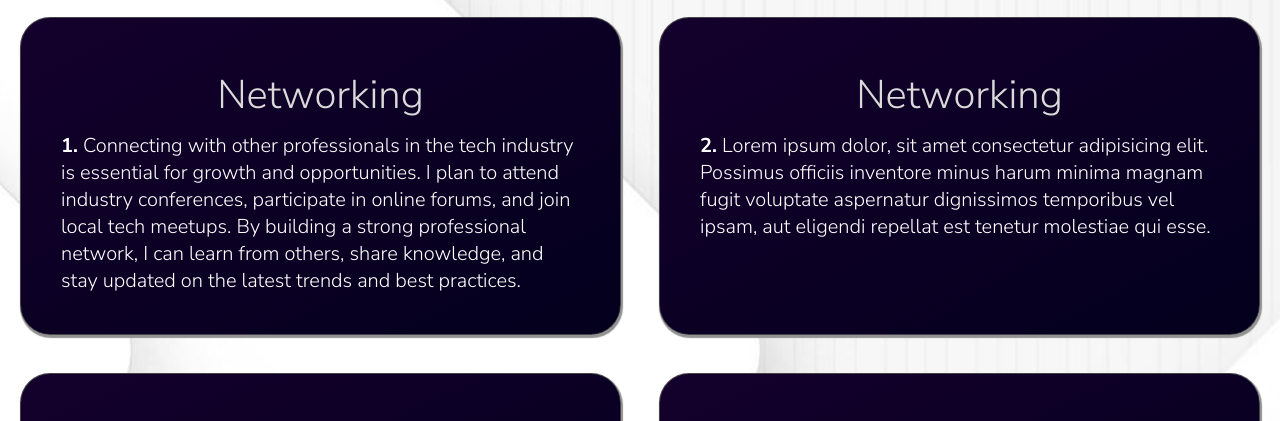
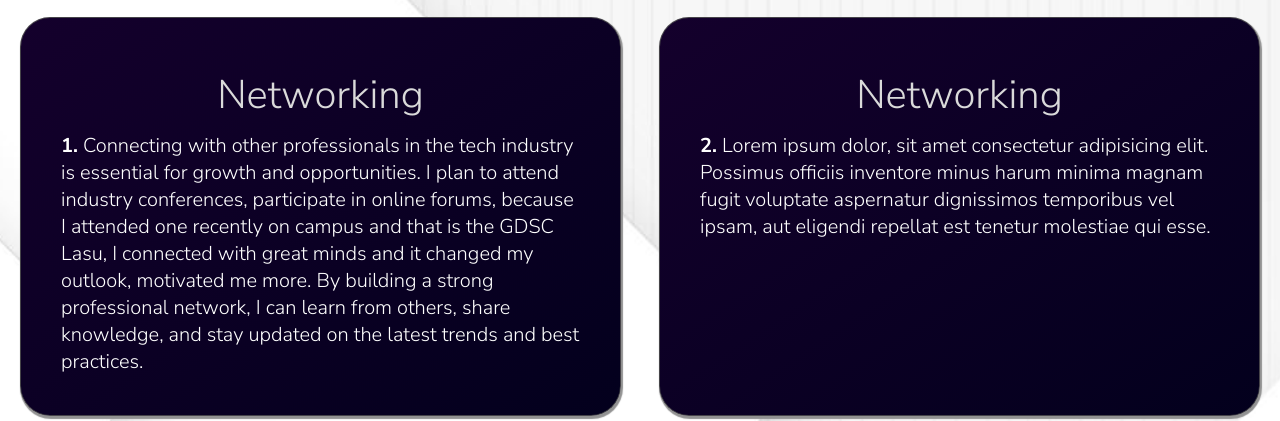
Before and after one commit to tobyyosoba777/HNG-Internship-Frontend, a plain HTML site: page Stage 0/index.html in a window 1280 px wide. Shown: the part 1030-1451 px from the top of the page. Drawn offline with nearby package versions, Linux system fonts and the light colour scheme; a web font is replaced by a local one.

Commit message:
Added files

```diff
--- a/Stage 0/index.html
+++ b/Stage 0/index.html
@@ -90,8 +90,10 @@
                 <b>1.</b>
                 Connecting with other professionals in the tech industry
                 is essential for growth and opportunities. I plan to attend
-                industry conferences, participate in online forums, and join
-                local tech meetups. By building a strong professional network,
+                industry conferences, participate in online forums, because
+                I attended one recently on campus and that is the GDSC Lasu,
+                I connected with great minds and it changed my outlook, motivated
+                me more. By building a strong professional network,
                 I can learn from others, share knowledge, and stay updated on
                 the latest trends and best practices.
             </div>
```
